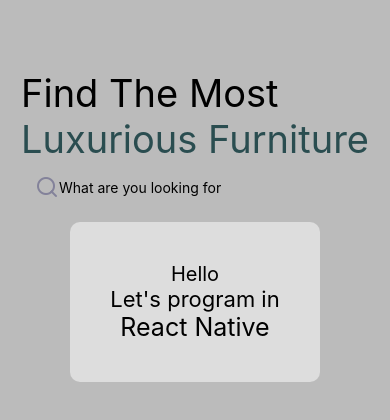
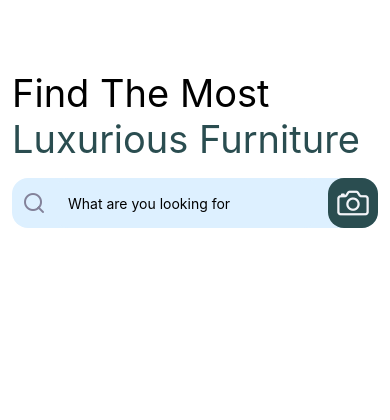
Before and after one commit to ahmadysayed/native-ecommerce, a React Native app: screen / in a window 390 px wide. Shown: the top 420 px of the page. Built offline with nearby package versions, Linux system fonts and the light colour scheme.

Commit message:
[UI] optimization

```diff
--- a/App.js
+++ b/App.js
@@ -1,37 +1,9 @@
-import { Text, View, StyleSheet } from "react-native";
+import { SafeAreaView } from "react-native";
 import WelcomeView from "./src/components/WelcomeView";
-
 export default function App() {
   return (
-    <View style={styles.container}>
+    <SafeAreaView>
       <WelcomeView />
-
-      <View style={styles.box}>
-        <Text style={{ fontSize: 20 }}>Hello</Text>
-        <Text style={{ fontSize: 22 }}>Let's program in</Text>
-        <Text style={{ fontSize: 25 }}>React Native</Text>
-      </View>
-    </View>
+    </SafeAreaView>
   );
 }
-
-const styles = StyleSheet.create({
-  container: {
-    flexDirection: "column",
-    flex: 1,
-    alignItems: "center",
-
-    backgroundColor: "#bbb",
-  },
-
-  box: {
-    flexDirection: "column",
-
-    backgroundColor: "#ddd",
-    justifyContent: "center",
-    alignItems: "center",
-    borderRadius: 10,
-    marginTop: 10,
-    padding: 40,
-  },
-});
--- a/src/components/WelcomeView.js
+++ b/src/components/WelcomeView.js
@@ -6,14 +6,19 @@
   TouchableOpacity,
   TextInput,
 } from "react-native";
+import { theme } from "../constants/theme";
 
 function WelcomeView() {
   return (
     <View style={{}}>
       <View>
-        <Text style={styles.welcomeTxt("#000", 70)}>Find The Most</Text>
+        <Text style={styles.welcomeTxt(theme.colors.black, 70)}>
+          Find The Most
+        </Text>
 
-        <Text style={styles.welcomeTxt("#2A4D50", 0)}>Luxurious Furniture</Text>
+        <Text style={styles.welcomeTxt(theme.colors.primary, 0)}>
+          Luxurious Furniture
+        </Text>
       </View>
       <View style={styles.searchContainer}>
         <TouchableOpacity
@@ -24,36 +29,63 @@
           <Feather name="search" size={24} style={styles.searchIcon} />
         </TouchableOpacity>
 
-        <TextInput
-          placeholder="What are you looking for"
-          style={styles.searchInput}
-        />
+        <View style={styles.searchWrapper}>
+          <TextInput
+            placeholder="What are you looking for"
+            style={styles.searchInput}
+          />
+        </View>
+        <View style={styles.searchBtn}>
+          <Ionicons
+            name="camera-outline"
+            size={36}
+            color={theme.colors.offWhite}
+          />
+        </View>
       </View>
     </View>
   );
 }
 
 const styles = StyleSheet.create({
+  searchWrapper: {
+    flex: 1,
+    backgroundColor: theme.colors.secondary,
+    borderRadius: theme.sizes.small,
+    marginRight: theme.sizes.small,
+  },
+  searchBtn: {
+    width: 50,
+    backgroundColor: theme.colors.primary,
+    justifyContent: "center",
+    alignItems: "center",
+    borderRadius: theme.sizes.medium,
+  },
   welcomeTxt: (color, top) => ({
-    fontSize: 38,
+    fontSize: theme.sizes.xxlarge - 6,
     color: color,
     marginTop: top,
-    marginHorizontal: 12,
+    marginHorizontal: theme.sizes.small,
   }),
 
   searchIcon: {
-    marginTop: 12,
-    color: "#83829A",
-    marginLeft: 10,
+    marginTop: theme.sizes.small,
+    color: theme.colors.gray,
+    marginHorizontal: theme.sizes.xSmall,
   },
   searchContainer: {
     flexDirection: "row",
     justifyContent: "center",
     height: 50,
-    marginHorizontal: 16,
+    marginHorizontal: theme.sizes.small,
+    backgroundColor: theme.colors.secondary,
+    borderRadius: theme.sizes.medium,
+    marginVertical: theme.sizes.medium,
   },
   searchInput: {
     width: "100%",
+    height: "100%",
+    paddingHorizontal: theme.sizes.small,
   },
 });
 
--- /dev/null
+++ b/src/constants/theme.js
@@ -0,0 +1,19 @@
+export const theme = {
+  colors: {
+    primary: "#2A4D50",
+    secondary: "#DDF0FF",
+    tertiary: "#FF7754",
+    gray: "#83829A",
+    offWhite: "#F3F4F8",
+    white: "#FFFFFF",
+    black: "#000000",
+  },
+  sizes: {
+    xSmall: 10,
+    small: 12,
+    medium: 16,
+    large: 20,
+    xLarge: 24,
+    xxlarge: 44,
+  },
+};
```
